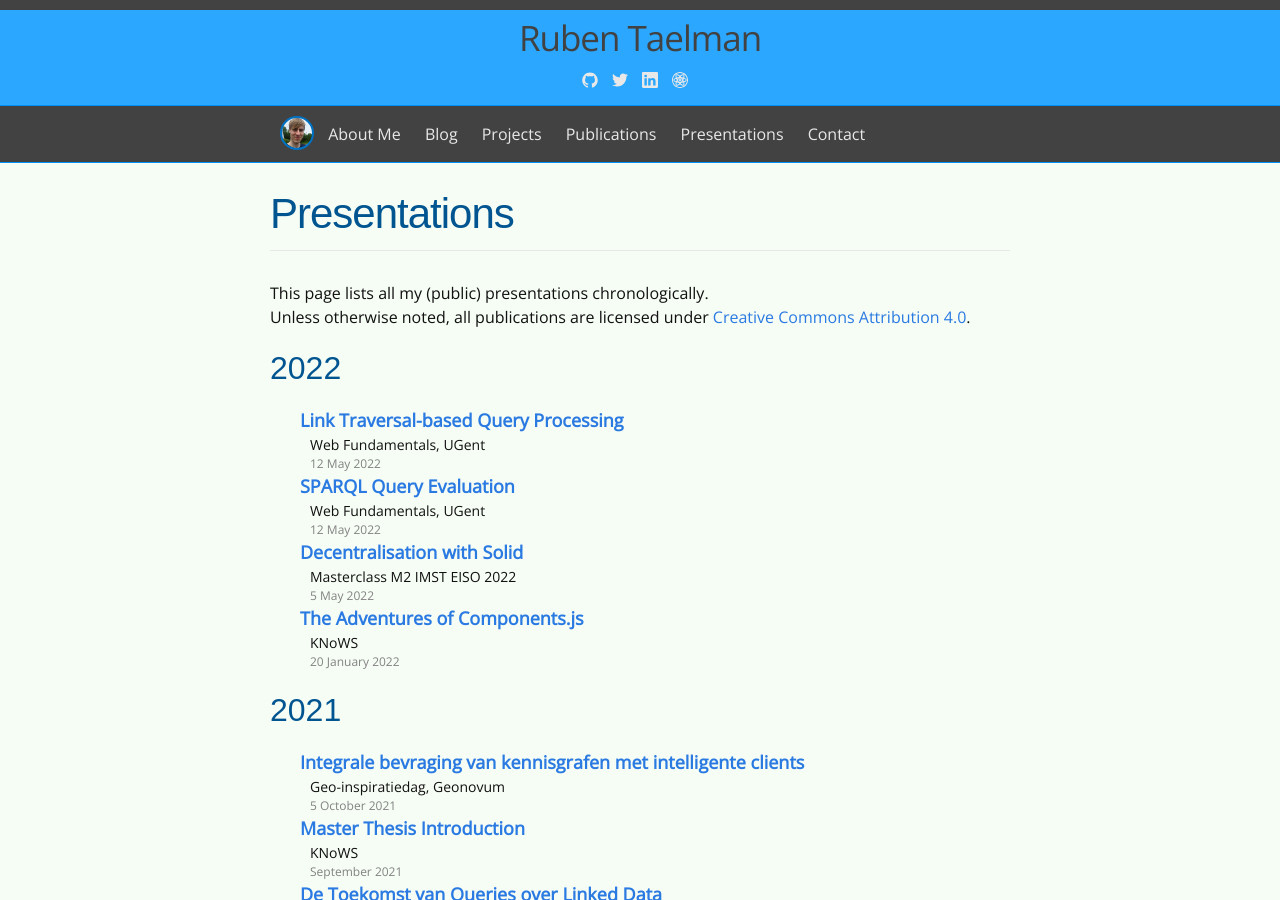
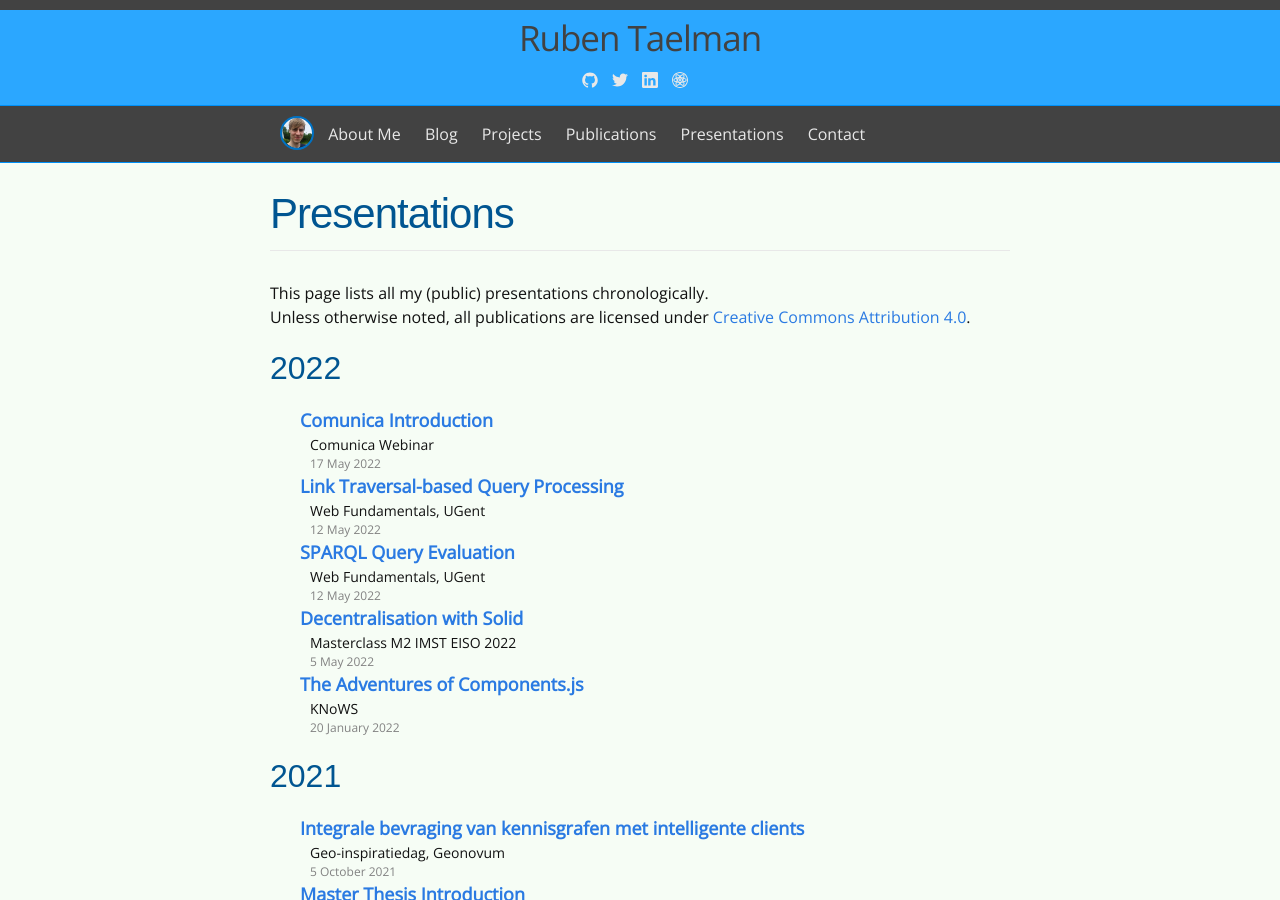
Before and after one commit to rubensworks/rubensworks.net, a Jekyll site: the page built from presentations.md, in a window 1280 px wide and 900 px high. Built offline with Jekyll 4.4.1, drawn with Linux system fonts in a browser that asks for light colours; some web fonts are replaced.

Commit message:
Add Comunica webinar presentation

```diff
--- a/_data/presentations.yml
+++ b/_data/presentations.yml
@@ -1,3 +1,8 @@
+"2022-comunica-webinar-intro":
+    title: "Comunica Introduction"
+    venue: "Comunica Webinar"
+    date: "17 May 2022"
+    url: "https://www.rubensworks.net/raw/slides/2022/comunica-webinar-intro/"
 "2022-ugent-webfundamentals-linktraversal":
     title: "Link Traversal-based Query Processing"
     venue: "Web Fundamentals, UGent"
```
